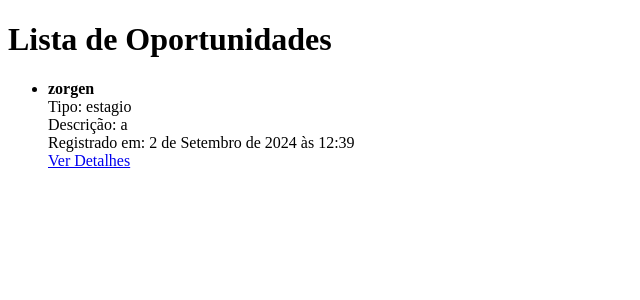
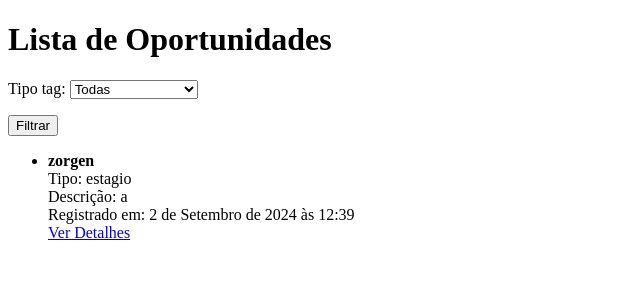
Before and after one commit to Bohredd/prospere, a Django app: page /oportunidades/ver in a window 1280 px wide. Shown: the top 300 px of the page, without its empty margins (0-640 px from the left). Run offline with Django 5.2, Linux system fonts and the light colour scheme; data comes from the database, SQL or seed files in the repository.

Commit message:
feat: filterset form

```diff
--- a/core/constants.py
+++ b/core/constants.py
@@ -17,3 +17,4 @@ class TipoTag(models.TextChoices):
     por_area = 'por_area', 'Por Area'
     por_tipo_trabalho = 'por_tipo_trabalho', 'Por Trabalho'
     por_tipo_oportunidade = 'por_tipo_oportunidade', 'Por Oportunidade'
+    por_evento = 'por_evento', 'Por Evento'
--- a/core/forms.py
+++ b/core/forms.py
@@ -1,5 +1,5 @@
 from django import forms
-from .models import Solicitacao
+from core.models import Solicitacao, TipoTag
 
 class RequisitoOportunidadeForm(forms.ModelForm):
     class Meta:
@@ -49,3 +49,9 @@ class RequisitoOportunidadeForm(forms.ModelForm):
                 self.fields.pop('endereco')
             else:
                 self.fields['endereco'].required = True
+
+class TagFilterForm(forms.Form):
+    tipo_tag = forms.ChoiceField(
+        choices=[('', 'Todas')] + list(TipoTag.choices),
+        required=False
+    )
--- a/oportunidades/templates/oportunidades/oportunidades_lista.html
+++ b/oportunidades/templates/oportunidades/oportunidades_lista.html
@@ -5,13 +5,21 @@
 </head>
 <body>
     <h1>Lista de Oportunidades</h1>
+
+    <!-- Formulário de Filtro -->
+    <form method="get" action="">
+        {{ form.as_p }}
+        <button type="submit">Filtrar</button>
+    </form>
+
+    <!-- Lista de Oportunidades -->
     <ul>
         {% for oportunidade in oportunidades %}
             <li>
                 <strong>{{ oportunidade.nome }}</strong><br>
                 Tipo: {{ oportunidade.tipo }}<br>
                 Descrição: {{ oportunidade.descricao }}<br>
-                Registrado em: {{ oportunidade.criado_em}} <br>
+                Registrado em: {{ oportunidade.criado_em }}<br>
                 <a href="{% url 'oportunidade_detalhes' oportunidade.id %}">Ver Detalhes</a>
             </li>
         {% empty %}
--- a/oportunidades/views.py
+++ b/oportunidades/views.py
@@ -1,14 +1,29 @@
 from django.views.generic import ListView, DetailView
 from .models import Oportunidade
-
+from core.forms import TagFilterForm
 
 class OportunidadeListView(ListView):
-    """View para listar todas as oportunidades."""
+    """View para listar todas as oportunidades com filtro de tags."""
 
     model = Oportunidade
     template_name = "oportunidades/oportunidades_lista.html"
     context_object_name = "oportunidades"
 
+    def get_queryset(self):
+        queryset = super().get_queryset()
+        form = TagFilterForm(self.request.GET or None)
+
+        if form.is_valid():
+            tipo_tag = form.cleaned_data.get('tipo_tag')
+            if tipo_tag:
+                queryset = queryset.filter(tags__tipo_tag=tipo_tag).distinct()
+
+        return queryset
+
+    def get_context_data(self, **kwargs):
+        context = super().get_context_data(**kwargs)
+        context['form'] = TagFilterForm(self.request.GET or None)
+        return context
 
 class OportunidadeDetailView(DetailView):
     """View para detalhar a oportunidade."""
--- a/requirements.txt
+++ b/requirements.txt
@@ -1,2 +1,3 @@
 django==5.1
 Pillow==10.4.0
+django-filter==24.3
```
